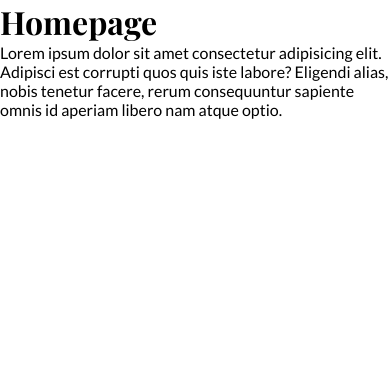
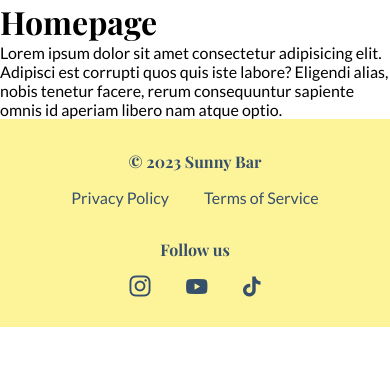
Before and after one commit to connniew/sunny-bar, a PHP site: page /home.php in a window 390 px wide. Shown: the part 70-436 px from the top of the page. Run offline with PHP 8.4, Linux system fonts and the light colour scheme; some libraries are stand-ins or nearby versions.

Commit message:
Added responsive footer

```diff
--- /dev/null
+++ b/css/footer.css
@@ -0,0 +1,45 @@
+.site-footer {
+    background-color: #fdf49a;
+    color: #364F6B;
+    padding: 1rem;
+}
+
+.site-footer__block {
+    padding: 1rem;
+    text-align: center;
+}
+
+.site-footer__title {
+    font-family: 'Playfair Display', serif;
+    font-size: 1rem;
+    font-weight: bold;
+    margin-bottom: 1rem;
+}
+
+.site-footer__privacy-policy,
+.site-footer__terms-of-service,
+.site-footer__social {
+    display: inline-block;
+    margin: 0 1rem;
+    cursor: pointer;
+}
+
+/* Small devices (landscape phones, 576px and up) */
+@media (min-width: 576px) {}
+
+/* Medium devices (tablets, 768px and up) */
+@media (min-width: 768px) {}
+
+/* Large devices (desktops, 992px and up) */
+@media (min-width: 992px) {
+    .site-footer {
+        display: flex;
+        justify-content: space-between;
+    }
+}
+
+/* X-Large devices (large desktops, 1200px and up) */
+@media (min-width: 1200px) {}
+
+/* XX-Large devices (larger desktops, 1400px and up) */
+@media (min-width: 1400px) {}
--- /dev/null
+++ b/footer.php
@@ -0,0 +1,15 @@
+<footer class="site-footer">
+    <section class="site-footer__block">
+        <h5 class="site-footer__title">&copy 2023 Sunny Bar</h5>
+        <a class="site-footer__privacy-policy" href="">Privacy Policy</a>
+        <a class="site-footer__terms-of-service" href="">Terms of Service</a>
+    </section>
+    <section class="site-footer__block">
+        <h5 class="site-footer__title">Follow us</h5>
+        <i class="site-footer__social fa-brands fa-instagram fa-xl"></i>
+        <i class="site-footer__social fa-brands fa-youtube fa-lg"></i>
+        <i class="site-footer__social fa-brands fa-tiktok fa-lg"></i>
+    </section>
+</footer>
+
+<script src="js/navbar.js?<?php echo time(); ?>"></script>
--- a/header.php
+++ b/header.php
@@ -23,6 +23,6 @@
     <!-- css -->
     <link rel="stylesheet" href="css/global.css?<?php echo time(); ?>">
     <link rel="stylesheet" href="css/navbar.css?<?php echo time(); ?>">
-    <!-- <link rel="stylesheet" href="css/footer.css?<?php echo time(); ?>"> -->
+    <link rel="stylesheet" href="css/footer.css?<?php echo time(); ?>">
 
 </head>
--- a/home.php
+++ b/home.php
@@ -17,6 +17,8 @@
 
     <h1 class="black">Homepage</h1>
     <p>Lorem ipsum dolor sit amet consectetur adipisicing elit. Adipisci est corrupti quos quis iste labore? Eligendi alias, nobis tenetur facere, rerum consequuntur sapiente omnis id aperiam libero nam atque optio.</p>
+
+    <?php include 'footer.php';?>
 </body>
 
 </html>
```
